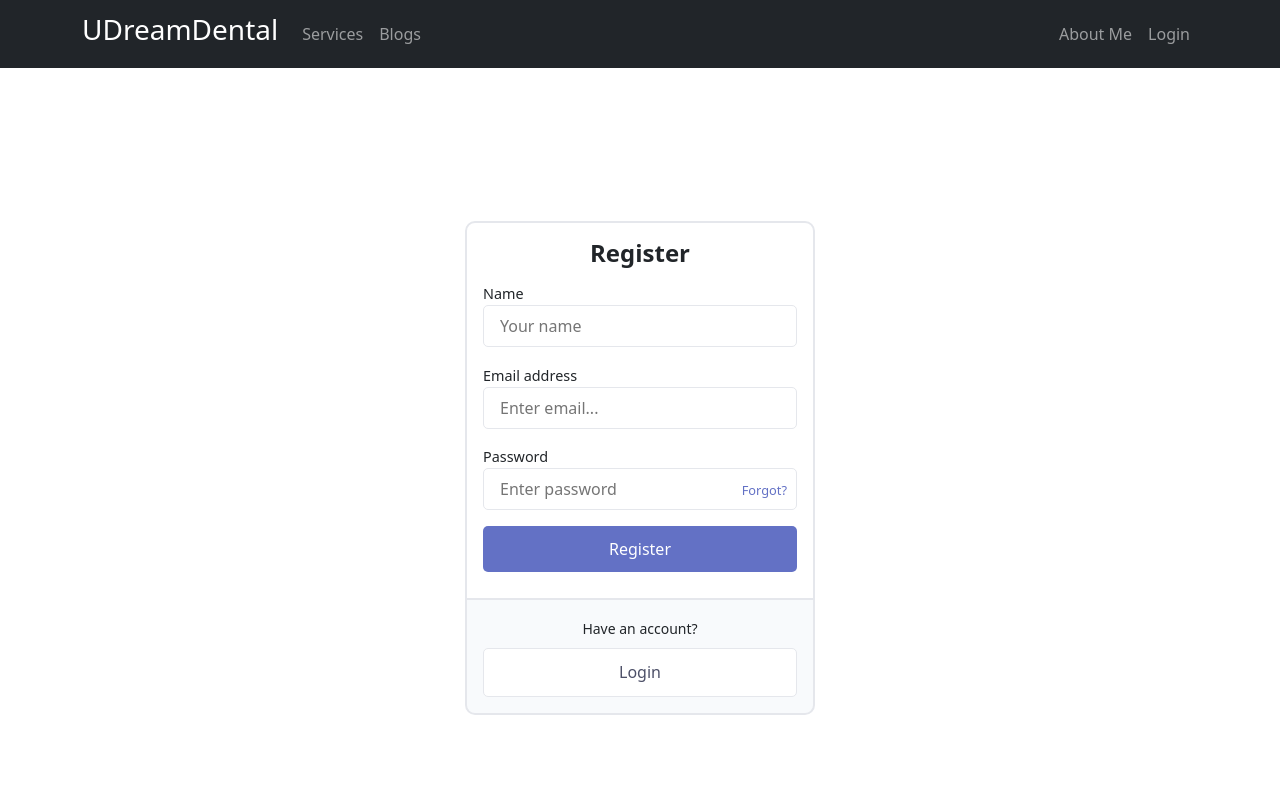
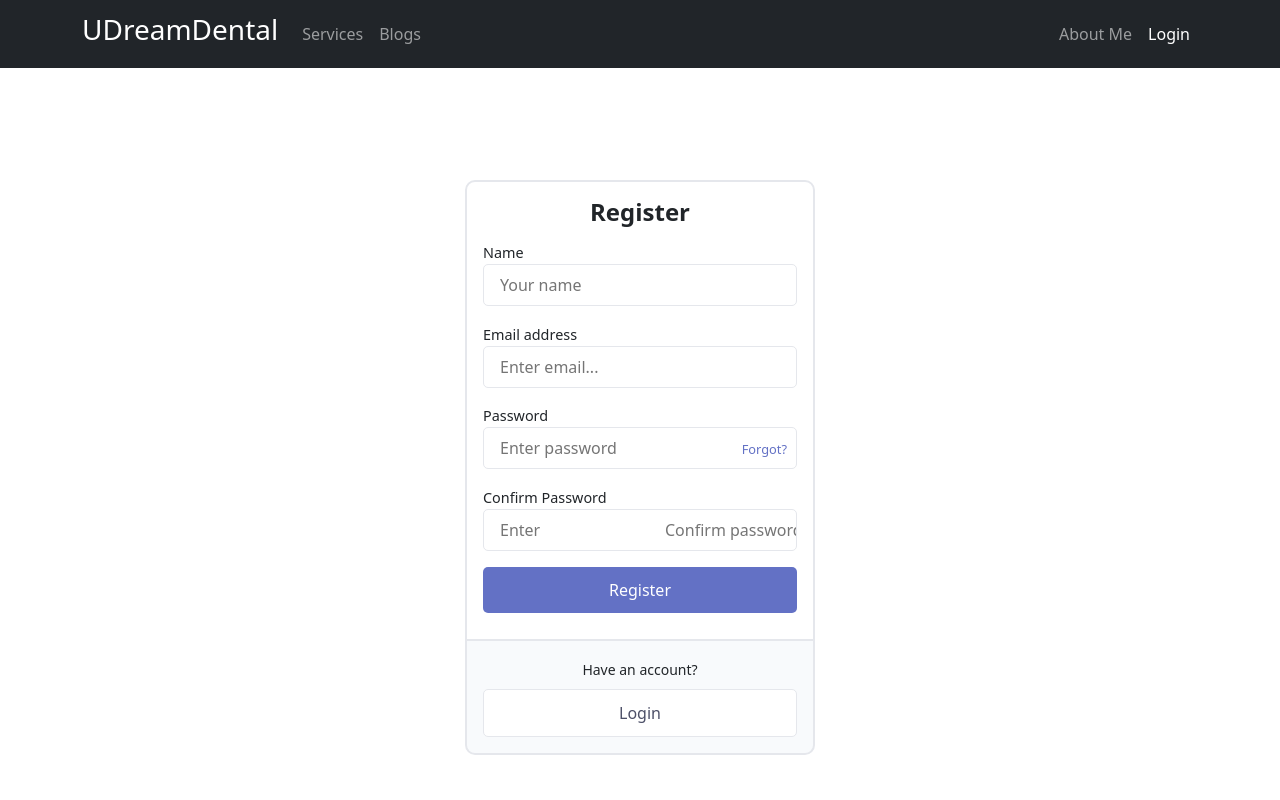
Before and after one commit to Rasel105/UDream_Dental, a React (Create React App) app: page /register in a window 1280 px wide. Shown: the top 800 px of the page. Built offline with nearby package versions, Linux system fonts and the light colour scheme; no server answers.

Commit message:
log in system done

```diff
--- a/src/pages/Login/Login/Login.js
+++ b/src/pages/Login/Login/Login.js
@@ -1,21 +1,46 @@
-import React from 'react';
-import { Link } from 'react-router-dom';
+import React, { useRef } from 'react';
+import { useSignInWithEmailAndPassword } from 'react-firebase-hooks/auth';
+import { Link, useNavigate } from 'react-router-dom';
+import auth from '../../../firebase.init';
 import './Login.css'
 
 
 const Login = () => {
+     const emailRef = useRef('');
+     const passwordRef = useRef('');
+     const navigate = useNavigate();
+
+     const [
+          signInWithEmailAndPassword,
+          user,
+          loading,
+          error,
+     ] = useSignInWithEmailAndPassword(auth);
+
+     if (user) {
+          navigate('/home')
+     }
+
+
+     const hanleLoginSubmit = event => {
+          event.preventDefault();
+          const email = emailRef.current.value;
+          const password = passwordRef.current.value;
+          signInWithEmailAndPassword(email, password);
+     }
+
      return (
           <div className="content-body">
                <div className="form-wrapper">
-                    <form className="bg-white">
+                    <form onSubmit={hanleLoginSubmit} className="bg-white">
                          <h1 className="text-title">Login</h1>
                          <div className="field-group">
                               <label className="label" htmlFor="txt-email">Email address</label>
-                              <input className="input" type="email" id="txt-email" name="email" placeholder="udreamdental@gmail.com" />
+                              <input className="input" ref={emailRef} type="email" id="txt-email" name="email" placeholder="udreamdental@gmail.com" />
                          </div>
                          <div className="field-group">
                               <label className="label" htmlFor="txt-password">Password</label>
-                              <input className="input" type="password" id="txt-password" name="password" placeholder="Enter password" />
+                              <input className="input" ref={passwordRef} type="password" id="txt-password" name="password" placeholder="Enter password" />
                               <a href="#forgot" className="link-forgot">Forgot?</a>
                          </div>
 
--- a/src/pages/Login/Register.js/Register.js
+++ b/src/pages/Login/Register.js/Register.js
@@ -2,8 +2,6 @@ import React, { useRef } from 'react';
 import { Link, useNavigate } from 'react-router-dom';
 import auth from '../../../firebase.init'
 import { useCreateUserWithEmailAndPassword } from 'react-firebase-hooks/auth';
-import { ToastContainer, toast } from 'react-toastify';
-import 'react-toastify/dist/ReactToastify.css';
 import Loading from '../../Shared/Loading/Loading';
 
 
@@ -11,6 +9,7 @@ const Register = () => {
      const nameRef = useRef('');
      const emailRef = useRef('');
      const passwordRef = useRef('');
+     const confirmPasswordRef = useRef('');
      const navigate = useNavigate()
 
      const [
@@ -33,7 +32,6 @@ const Register = () => {
           const email = emailRef.current.value;
           const password = passwordRef.current.value;
           createUserWithEmailAndPassword(email, password);
-          toast('Registation Success! Good to Go!')
      }
 
      return (
@@ -46,13 +44,18 @@ const Register = () => {
                               <input className="input" ref={nameRef} type="text" id="name" name="name" required placeholder="Your name" />
                          </div>
                          <div className="field-group">
-                              <label className="label" htmlFor="txt-email">Email address</label>
-                              <input className="input" ref={emailRef} type="email" id="txt-email" name="email" required placeholder="Enter email..." />
+                              <label className="label" htmlFor="email">Email address</label>
+                              <input className="input" ref={emailRef} type="email" id="email" name="email" required placeholder="Enter email..." />
                          </div>
                          <div className="field-group">
-                              <label className="label" htmlFor="txt-password">Password</label>
-                              <input className="input" ref={passwordRef} type="password" id="txt-password" name="password" required placeholder="Enter password" />
+                              <label className="label" htmlFor="password">Password</label>
+                              <input className="input" ref={passwordRef} type="password" id="password" name="password" required placeholder="Enter password" />
                               <a href="#forgot" className="link-forgot">Forgot?</a>
+                         </div>
+                         <div className="field-group">
+                              <label className="label" htmlFor="confirm-password">Confirm Password</label>
+                              <input className="input" ref={confirmPasswordRef} type="password" id="confirm-password" name="confirm-password" required placeholder="Enter
+                              Confirm password" />
                          </div>
 
                          <div className="field-group">
@@ -64,7 +67,6 @@ const Register = () => {
                          <small className="link-about">Have an account?</small>
                          <Link to="/login" className="link-register">Login</Link>
                     </div>
-                    <ToastContainer />
                </div>
           </div>
      )
--- a/src/pages/Shared/Header/Header.js
+++ b/src/pages/Shared/Header/Header.js
@@ -1,9 +1,17 @@
+import { signOut } from 'firebase/auth';
 import React from 'react';
 import { Container, Nav, Navbar } from 'react-bootstrap';
+import { useAuthState } from 'react-firebase-hooks/auth';
 import { Link } from 'react-router-dom';
-import logo from '../../../images/logo-2.png'
+import auth from '../../../firebase.init';
 
 const Header = () => {
+     const [user] = useAuthState(auth);
+
+     const hanldeSignOut = () => {
+          signOut(auth);
+     };
+
      return (
           <div>
                <Navbar collapseOnSelect expand="lg" sticky='top' bg="dark" variant="dark">
@@ -22,8 +30,13 @@ const Header = () => {
                                    <Nav.Link as={Link} to='/aboutme'>
                                         About Me
                                    </Nav.Link>
-                                   <Nav.Link as={Link} to='/login'>
-                                        Login
+                                   <Nav.Link>
+                                        {
+                                             user ?
+                                                  <a onClick={hanldeSignOut}>Logout</a>
+                                                  :
+                                                  <Link style={{ textDecoration: "none", color: "white" }} to='/login'>Login</Link>
+                                        }
                                    </Nav.Link>
                               </Nav>
                          </Navbar.Collapse>
```
